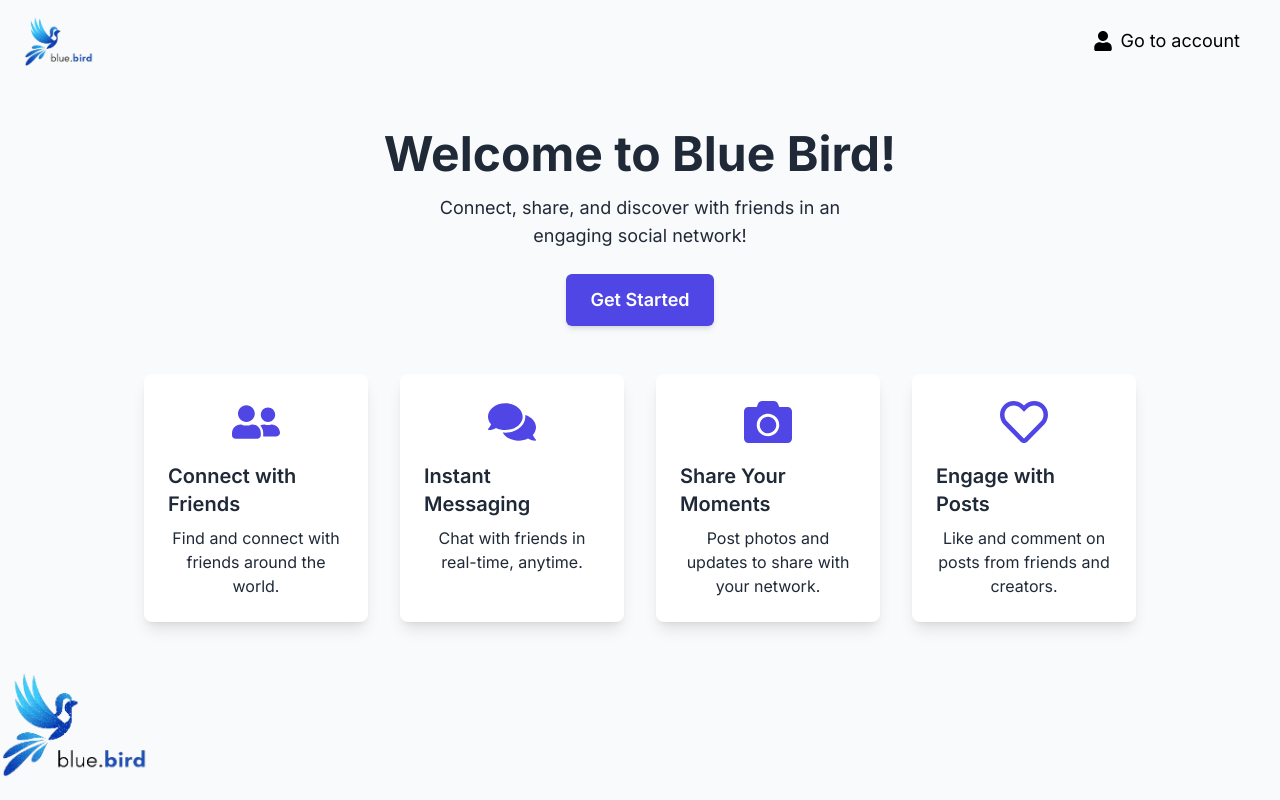
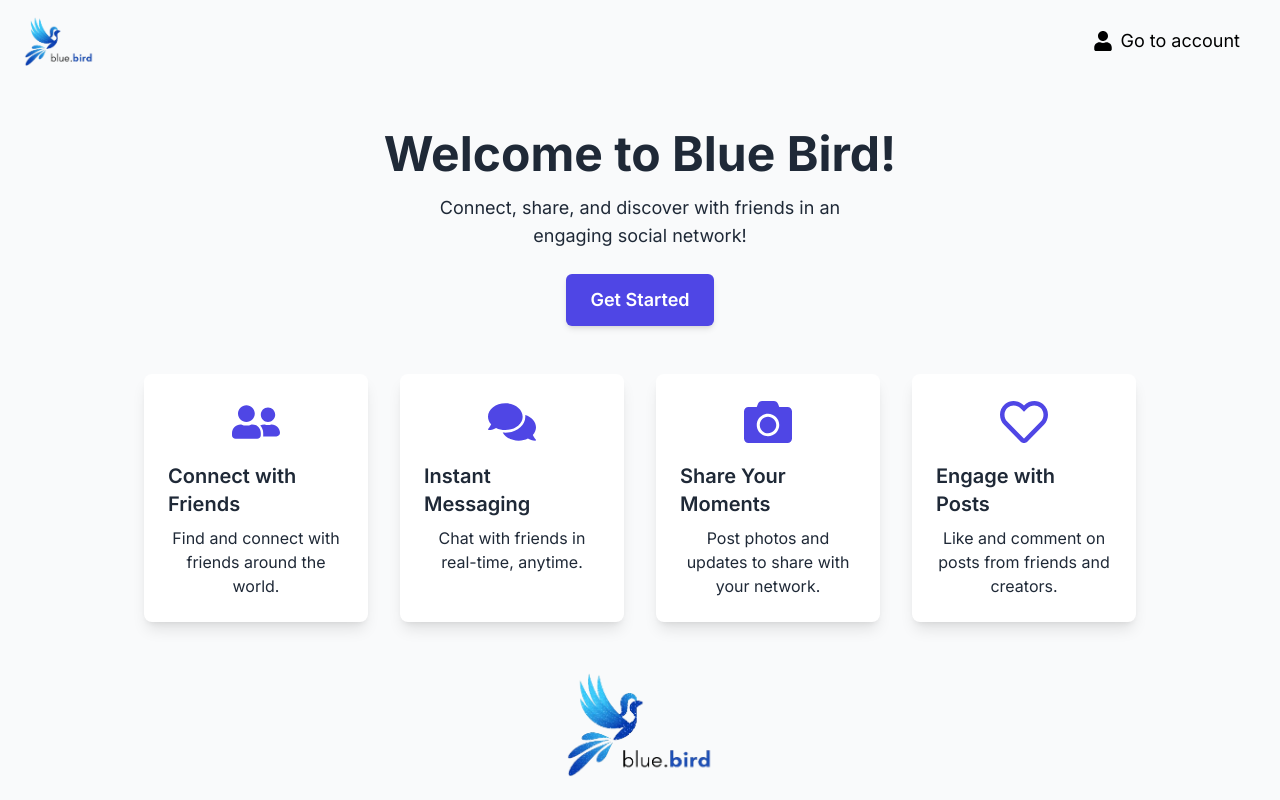
Before and after one commit to muhaammedsuhaib/Blue.bird, a Next.js app: page / in a window 1280 px wide. Shown: the top 800 px of the page. Built offline with nearby package versions, Linux system fonts and the light colour scheme.

Commit message:
fix : promblem

```diff
--- a/app/page.tsx
+++ b/app/page.tsx
@@ -106,7 +106,7 @@
       </div>
 
       {/* Brand Logo Section */}
-      <div className="mt-12">
+      <div className="flex items-center justify-center mt-12">
         <Image
           src="/bglogo.png"
           alt="Blue Bird Logo"
```
